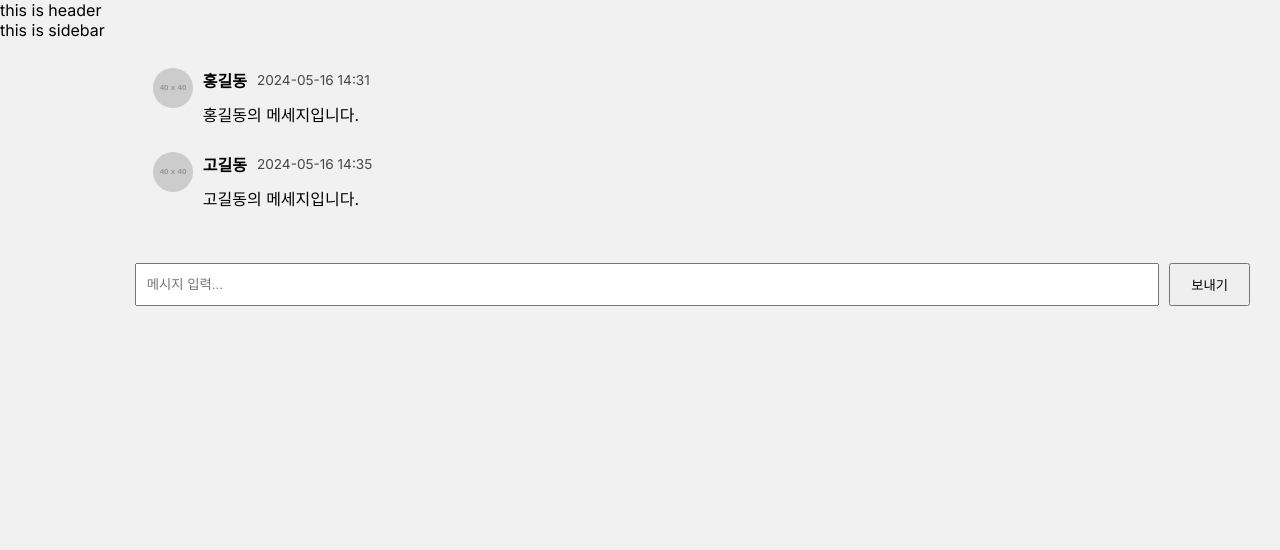
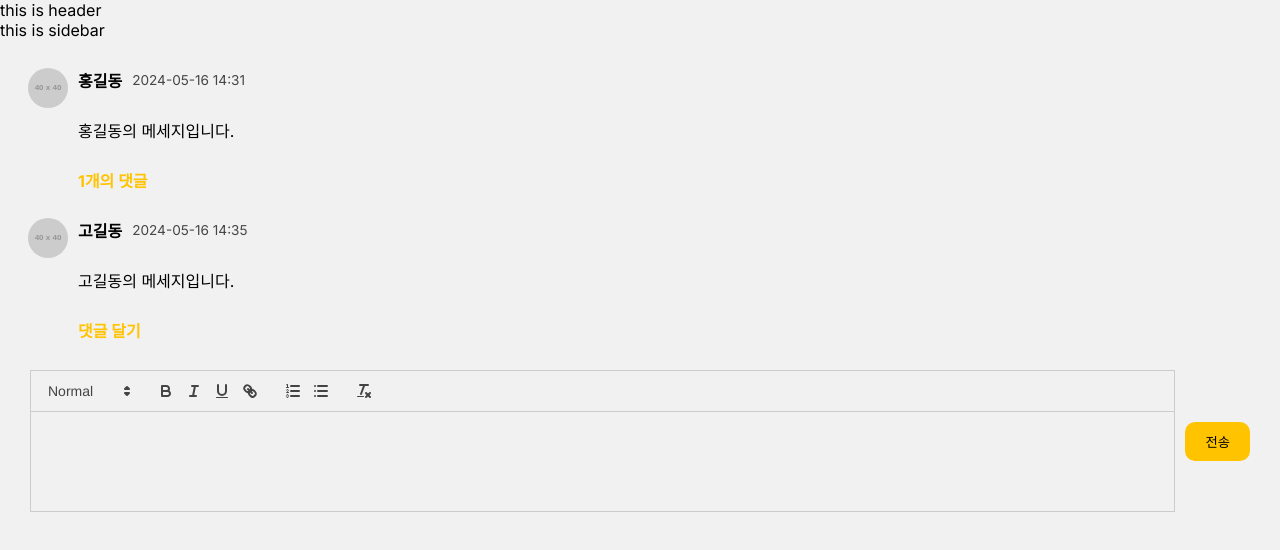
Before and after one commit to kimsudang/passion-mansour-teambeam-frontend, a Next.js app in the folder teambeam/: page /teamPage/teamChatting in a window 1280 px wide. Shown: the top 550 px of the page. Built offline with nearby package versions, Linux system fonts and the light colour scheme.

Commit message:
Design: 채팅UI 구현 & quill 라이브러리 적용 #2
댓글달기 클릭시, 해당 댓글창으로 전환 | 댓글 1개 이상시, n개의 댓글로 댓글 달기 div 문구 변경적용

```diff
--- a/teambeam/app/teamPage/teamChatting/components/ChatList.tsx
+++ b/teambeam/app/teamPage/teamChatting/components/ChatList.tsx
@@ -1,28 +1,145 @@
-import React from 'react';
-import MessageThread from './MessageThread';
+"use client";
+
+import React, { useState } from "react";
+import MessageThread from "./MessageThread";
+import MessageInput from "./MessageInput";
+
+type Comment = {
+  id: string;
+  text: string;
+  profilePicture: string;
+  username: string;
+  timestamp: string;
+};
+
+type Message = {
+  id: string;
+  text: string;
+  profilePicture: string;
+  username: string;
+  timestamp: string;
+  comments?: Comment[];
+};
 
 const ChatList: React.FC = () => {
-  const messages = [
+  const [activeMessage, setActiveMessage] = useState<Message | null>(null);
+  const [messages, setMessages] = useState<Message[]>([
     {
-      id: '1-1',
-      text: '홍길동의 메세지입니다.',
-      profilePicture: 'https://via.placeholder.com/40',
-      username: '홍길동',
-      timestamp: '2024-05-16 14:31',
+      id: "1-1",
+      text: "<p>홍길동의 메세지입니다.</p>",
+      profilePicture: "https://via.placeholder.com/40",
+      username: "홍길동",
+      timestamp: "2024-05-16 14:31",
+      comments: [
+        {
+          id: "1-1-1",
+          text: "<p>홍길동의 메세지에 대한 댓글입니다.</p>",
+          profilePicture: "https://via.placeholder.com/40",
+          username: "고길동",
+          timestamp: "2024-05-16 14:35",
+        },
+      ],
     },
     {
-      id: '1-2',
-      text: '고길동의 메세지입니다.',
-      profilePicture: 'https://via.placeholder.com/40',
-      username: '고길동',
-      timestamp: '2024-05-16 14:35',
+      id: "1-2",
+      text: "<p>고길동의 메세지입니다.</p>",
+      profilePicture: "https://via.placeholder.com/40",
+      username: "고길동",
+      timestamp: "2024-05-16 14:35",
     },
-  ];
+  ]);
+
+  const handleBackClick = () => {
+    setActiveMessage(null);
+  };
+
+  const handleCommentSubmit = (content: string) => {
+    if (activeMessage) {
+      const updatedMessages = messages.map((msg) => {
+        if (msg.id === activeMessage.id) {
+          const updatedComments = [
+            ...(msg.comments || []),
+            {
+              id: `${msg.id}-${(msg.comments?.length || 0) + 1}`,
+              text: content,
+              profilePicture: "https://via.placeholder.com/40",
+              username: "현재 사용자", // 현재 사용자의 이름으로 대체
+              timestamp: new Date().toISOString(),
+            },
+          ];
+          return { ...msg, comments: updatedComments };
+        }
+        return msg;
+      });
+      setMessages(updatedMessages);
+      setActiveMessage(
+        updatedMessages.find((msg) => msg.id === activeMessage.id) || null
+      );
+      console.log(`Submitted comment: ${content}`);
+    }
+  };
+
+  const handleMainMessageSubmit = (content: string) => {
+    const newMessage: Message = {
+      id: `${messages.length + 1}`,
+      text: content,
+      profilePicture: "https://via.placeholder.com/40",
+      username: "현재 사용자", // 현재 사용자의 이름으로 대체
+      timestamp: new Date().toISOString(),
+    };
+    setMessages([...messages, newMessage]);
+    console.log(`Submitted main message: ${content}`);
+  };
+
+  const handleReplyButtonClick = (msg: Message) => {
+    setActiveMessage(msg);
+  };
 
   return (
-    <div className="chat-area">
-      <MessageThread messageId="1" messages={messages} />
-      {/* 여기에 추가적인 메시지 스레드 컴포넌트가 위치할 수 있습니다. */}
+    <div className="chatArea">
+      {activeMessage ? (
+        <div className="commentsView">
+          <button className="backButton" onClick={handleBackClick}>
+            ← Back
+          </button>
+          <MessageThread
+            messageId={activeMessage.id}
+            messages={[activeMessage]}
+          />
+          <MessageInput onSubmit={handleCommentSubmit} />
+        </div>
+      ) : (
+        <>
+          {messages.map((msg) => (
+            <div key={msg.id} className="message">
+              <img
+                src={msg.profilePicture}
+                alt={msg.username}
+                className="profilePicture"
+              />
+              <div className="messageContent">
+                <div className="messageHeader">
+                  <span className="username">{msg.username}</span>
+                  <span className="timestamp">{msg.timestamp}</span>
+                </div>
+                <div
+                  className="messageText"
+                  dangerouslySetInnerHTML={{ __html: msg.text }}
+                ></div>
+                <div
+                  className="replyButton"
+                  onClick={() => handleReplyButtonClick(msg)}
+                >
+                  {msg.comments && msg.comments.length > 0
+                    ? `${msg.comments.length}개의 댓글`
+                    : "댓글 달기"}
+                </div>
+              </div>
+            </div>
+          ))}
+          <MessageInput onSubmit={handleMainMessageSubmit} />
+        </>
+      )}
     </div>
   );
 };
--- a/teambeam/app/teamPage/teamChatting/components/MessageInput.tsx
+++ b/teambeam/app/teamPage/teamChatting/components/MessageInput.tsx
@@ -1,10 +1,35 @@
-import React from 'react';
+"use client";
 
-const MessageInput: React.FC = () => {
+import React, { useState } from "react";
+import dynamic from "next/dynamic";
+import "react-quill/dist/quill.snow.css"; // Quill CSS를 임포트
+
+const ReactQuill = dynamic(() => import("react-quill"), { ssr: false });
+
+const MessageInput: React.FC<{ onSubmit: (content: string) => void }> = ({
+  onSubmit,
+}) => {
+  const [editorContent, setEditorContent] = useState<string>("");
+
+  const handleEditorChange = (content: string) => {
+    setEditorContent(content);
+  };
+
+  const handleSubmit = () => {
+    onSubmit(editorContent);
+    setEditorContent("");
+  };
+
   return (
-    <div className="message-input">
-      <input type="text" placeholder="메시지 입력..." />
-      <button>보내기</button>
+    <div className="messageInput">
+      <ReactQuill
+        value={editorContent}
+        onChange={handleEditorChange}
+        className="quillEditor"
+      />
+      <button onClick={handleSubmit} className="submitButton">
+        전송
+      </button>
     </div>
   );
 };
--- a/teambeam/app/teamPage/teamChatting/components/MessageThread.tsx
+++ b/teambeam/app/teamPage/teamChatting/components/MessageThread.tsx
@@ -1,4 +1,14 @@
+"use client";
+
 import React from "react";
+
+type Comment = {
+  id: string;
+  text: string;
+  profilePicture: string;
+  username: string;
+  timestamp: string;
+};
 
 type Message = {
   id: string;
@@ -6,6 +16,7 @@ type Message = {
   profilePicture: string;
   username: string;
   timestamp: string;
+  comments?: Comment[];
 };
 
 type Props = {
@@ -15,20 +26,46 @@ type Props = {
 
 const MessageThread: React.FC<Props> = ({ messageId, messages }) => {
   return (
-    <div className="message-thread">
+    <div className="messageThread">
       {messages.map((msg) => (
         <div key={msg.id} className="message">
           <img
             src={msg.profilePicture}
             alt={msg.username}
-            className="profile-picture"
+            className="profilePicture"
           />
-          <div className="message-content">
-            <div className="message-header">
+          <div className="messageContent">
+            <div className="messageHeader">
               <span className="username">{msg.username}</span>
               <span className="timestamp">{msg.timestamp}</span>
             </div>
-            <div className="message-text">{msg.text}</div>
+            <div
+              className="messageText"
+              dangerouslySetInnerHTML={{ __html: msg.text }}
+            ></div>
+            {msg.comments && (
+              <div className="comments">
+                {msg.comments.map((comment) => (
+                  <div key={comment.id} className="comment">
+                    <img
+                      src={comment.profilePicture}
+                      alt={comment.username}
+                      className="profilePicture"
+                    />
+                    <div className="commentContent">
+                      <div className="commentHeader">
+                        <span className="username">{comment.username}</span>
+                        <span className="timestamp">{comment.timestamp}</span>
+                      </div>
+                      <div
+                        className="commentText"
+                        dangerouslySetInnerHTML={{ __html: comment.text }}
+                      ></div>
+                    </div>
+                  </div>
+                ))}
+              </div>
+            )}
           </div>
         </div>
       ))}
--- a/teambeam/app/teamPage/teamChatting/page.tsx
+++ b/teambeam/app/teamPage/teamChatting/page.tsx
@@ -2,7 +2,6 @@ import React from 'react';
 import Header from '../../../components/header/Header';
 import Sidebar from '../../../components/sidebar/Sidebar';
 import ChatList from './components/ChatList';
-import MessageInput from './components/MessageInput';
 import './styles/main.scss';
 
 const TeamChatting: React.FC = () => {
@@ -13,7 +12,6 @@ const TeamChatting: React.FC = () => {
         <Sidebar />
         <div className="chat-area">
           <ChatList />
-          <MessageInput />
         </div>
       </div>
     </div>
--- a/teambeam/app/teamPage/teamChatting/styles/main.scss
+++ b/teambeam/app/teamPage/teamChatting/styles/main.scss
@@ -1,7 +1,8 @@
-body, html {
+body,
+html {
   height: 100%;
   margin: 0;
-  background-color: #F1F1F1;
+  background-color: #f1f1f1;
 }
 
 .container {
@@ -10,73 +11,94 @@ body, html {
   height: 100vh;
 }
 
-.header {
-  background: #333;
-  color: #fff;
-  padding: 20px;
-  text-align: center;
-}
+// .header {
+//   background: #333;
+//   color: #fff;
+//   padding: 20px;
+//   text-align: center;
+// }
 
-.sidebar {
-  width: 200px;
-  background: #f4f4f4;
-  padding: 20px;
-}
+// .sidebar {
+//   width: 200px;
+//   background: #f4f4f4;
+//   padding: 20px;
+// }
 
-.main-content {
+.mainContent {
   display: flex;
   flex: 1;
 }
 
-.chat-area {
+.chatArea {
+  height: 100%;
   flex: 1;
   padding: 20px;
-  overflow-y: auto;
+  // overflow-y: auto;
 }
 
-.message-input {
+.commentsView {
   display: flex;
+  flex-direction: column;
+}
+
+.backButton {
+  align-self: flex-start;
+  margin-bottom: 10px;
+  padding: 5px 10px;
+  background-color: #ffc300;
+  color: white;
+  border: none;
+  border-radius: 3px;
+  cursor: pointer;
+}
+
+.messageInput {
+  display: flex;
+  align-items: center;
   padding: 10px;
-  // background: #eee;
 
-  input {
+  .quillEditor {
     flex: 1;
-    padding: 10px;
-    margin-right: 10px;
-  }
-
-  button {
-    padding: 10px 20px;
-    cursor: pointer;
+    .ql-container {
+      height: auto;
+      min-height: 100px;
+    }
   }
 }
+.submitButton {
+  margin-left: 10px;
+  background-color: #ffc300;
+  border: none;
+  cursor: pointer;
+  border-radius: 10px;
+  padding: 10px 20px;
+}
 
-.message-thread {
+.messageThread,
+.chatArea {
   margin-bottom: 15px;
 
   .message {
     display: flex;
     align-items: flex-start;
     padding: 8px;
-    // background-color: #fff;
     border-radius: 5px;
     margin-bottom: 10px;
-    // box-shadow: 0 1px 2px rgba(0, 0, 0, 0.1);
   }
 
-  .profile-picture {
+  .profilePicture {
     width: 40px;
     height: 40px;
     border-radius: 50%;
     margin-right: 10px;
   }
 
-  .message-content {
+  .messageContent {
     display: flex;
     flex-direction: column;
   }
 
-  .message-header {
+  .messageHeader {
     display: flex;
     justify-content: space-between;
     align-items: center;
@@ -93,7 +115,52 @@ body, html {
     color: #464646;
   }
 
-  .message-text {
+  .messageText {
     margin-top: 5px;
   }
+
+  .replyButton {
+    margin-top: 10px;
+    font-weight: bold;
+    cursor: pointer;
+    color: #ffc300;
+  }
+
+  .comments {
+    margin-top: 10px;
+    border-top: 1px solid #d5d5d5;
+    padding-top: 10px;
+
+    .comment {
+      display: flex;
+      align-items: flex-start;
+      padding: 8px;
+      border-radius: 5px;
+      margin-bottom: 10px;
+    }
+
+    .profilePicture {
+      width: 40px;
+      height: 40px;
+      border-radius: 50%;
+      margin-right: 10px;
+    }
+
+    .commentContent {
+      display: flex;
+      flex-direction: column;
+    }
+
+    .commentHeader {
+      display: flex;
+      justify-content: space-between;
+      align-items: center;
+      margin-bottom: 5px;
+    }
+
+    .commentText {
+      margin-top: 5px;
+    }
+  }
+
 }
--- a/teambeam/package.json
+++ b/teambeam/package.json
@@ -13,6 +13,7 @@
     "quill": "^2.0.2",
     "react": "^18",
     "react-dom": "^18",
+    "react-quill": "^2.0.0",
     "sass": "^1.77.1",
     "socket.io": "^4.7.5",
     "socket.io-client": "^4.7.5"
```
Also changed, not shown: 1 other file (tests, documents, lock files or other folders).
